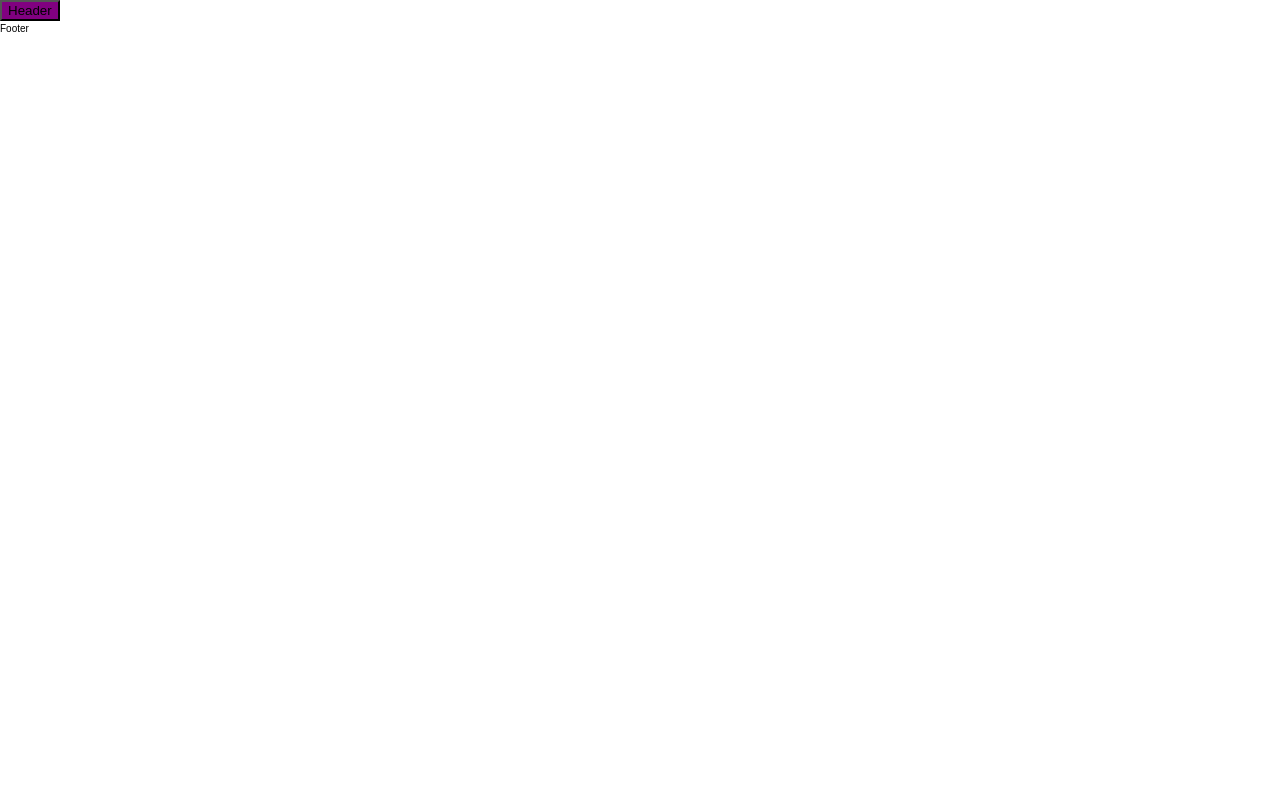
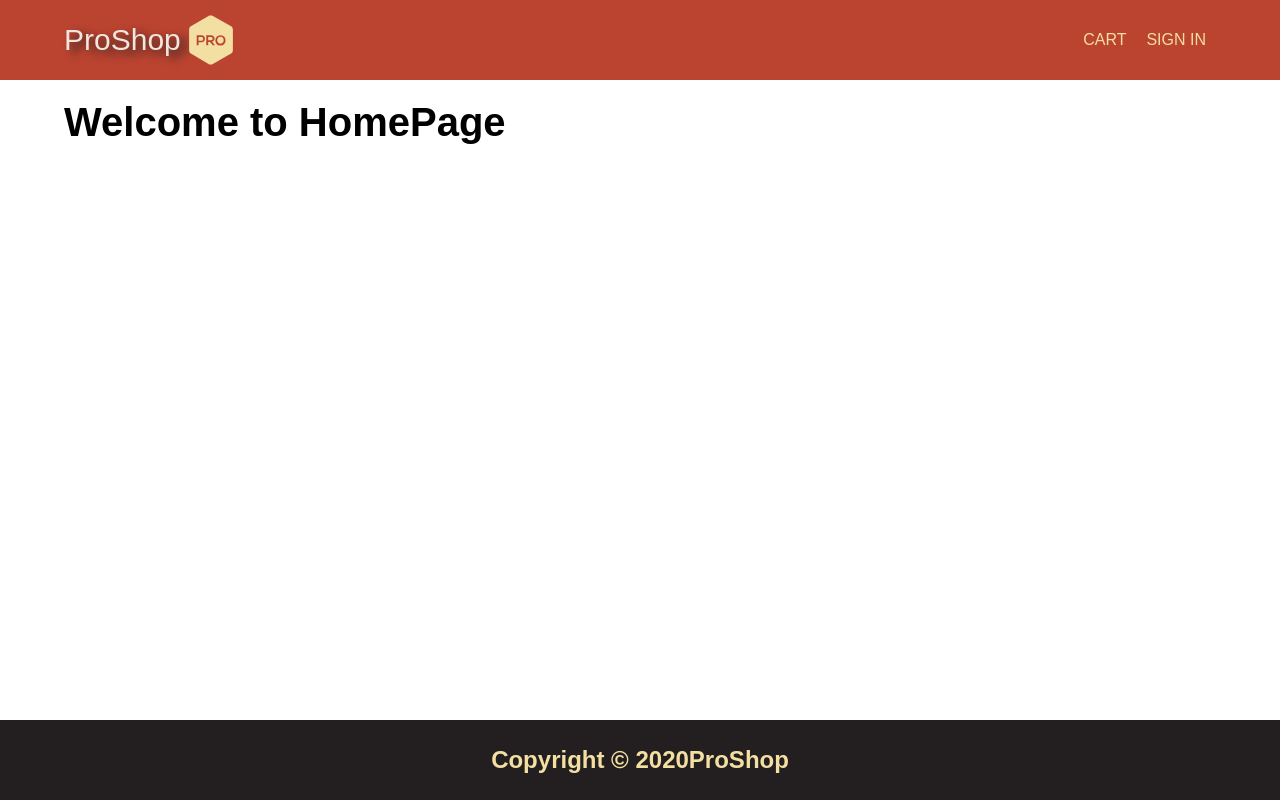
Before and after one commit to JunaidKhan-dev/proshop-frontend, a React (Create React App) app: page / in a window 1280 px wide. Built offline with nearby package versions, Linux system fonts and the light colour scheme.

Commit message:
header main and footer structure ☠️

```diff
--- a/package.json
+++ b/package.json
@@ -13,6 +13,7 @@
     "@types/styled-components": "^5.1.4",
     "react": "^17.0.1",
     "react-dom": "^17.0.1",
+    "react-icons": "^3.11.0",
     "react-scripts": "4.0.0",
     "styled-components": "^5.2.1",
     "typescript": "^4.0.3",
--- a/src/App.tsx
+++ b/src/App.tsx
@@ -1,10 +1,16 @@
 import React from "react";
-import Layout from "./components/layout/Layout";
+import Footer from "./components/footer/Footer";
+import Header from "./components/header/Header";
+import Home from "./pages/Home";
 
 const App = (props: any) => {
   return (
     <>
-      <Layout>{props.children}</Layout>
+      <Header />
+      <main>
+        <Home />
+      </main>
+      <Footer />
     </>
   );
 };
--- a/src/components/footer/Footer.tsx
+++ b/src/components/footer/Footer.tsx
@@ -1,9 +1,27 @@
 import React from "react";
+import styled from "styled-components";
 
-interface Props {}
-
-const Footer = (props: Props) => {
-  return <footer>Footer</footer>;
+const FooterWrapper = styled.footer`
+  background: ${(props) => props.theme.colors.dark};
+  min-height: 8rem;
+  color: ${(props) => props.theme.colors.yellow};
+  text-align: center;
+  display: flex;
+  flex-wrap: wrap;
+  justify-content: center;
+  align-items: center;
+`;
+const Footer = (props: any) => {
+  return (
+    <FooterWrapper>
+      <div className="container">
+        <h2>
+          Copyright &copy; {new Date().getFullYear()}
+          ProShop
+        </h2>
+      </div>
+    </FooterWrapper>
+  );
 };
 
 export default Footer;
--- a/src/components/header/Header.tsx
+++ b/src/components/header/Header.tsx
@@ -1,15 +1,69 @@
 import React from "react";
 import styled from "styled-components";
+import { FaThemeco } from "react-icons/fa";
+const HeaderWrapper = styled.header`
+  background: ${(props) => props.theme.colors.orange};
+  color: ${(props) => props.theme.colors.light};
+  nav {
+    display: flex;
+    flex-wrap: wrap;
+    justify-content: space-between;
+    align-items: center;
+    min-height: 8rem;
+    span {
+      display: flex;
+      justify-content: center;
+      align-items: center;
+      text-align: center;
+      height: 50px;
+      font-size: 3rem;
+      text-shadow: 7px 4px 10px ${(props) => props.theme.colors.dark};
+      cursor: pointer;
+      i {
+        align-self: center;
+        vertical-align: center;
+        display: inline-flex;
+        margin-left: 0.5rem;
+        font-size: 5rem;
+        color: ${(props) => props.theme.colors.yellow};
+      }
+    }
+  }
 
-const Button = styled.button`
-  background: ${(props) => props.theme.colors.primary};
+  ul {
+    display: flex;
+    flex-wrap: wrap;
+    list-style: none;
+    li {
+      display: inline-block;
+      margin: 0 1rem;
+      a {
+        text-decoration: none;
+        color: ${(props) => props.theme.colors.yellow};
+      }
+    }
+  }
 `;
-
 const Header = (props: any) => {
   return (
-    <header>
-      <Button>Header </Button>
-    </header>
+    <HeaderWrapper>
+      <nav className="container">
+        <span onClick={() => console.log("go to home")}>
+          ProShop{" "}
+          <i>
+            <FaThemeco />
+          </i>
+        </span>
+        <ul>
+          <li>
+            <a href="#">CART</a>
+          </li>
+          <li>
+            <a href="#">SIGN IN</a>
+          </li>
+        </ul>
+      </nav>
+    </HeaderWrapper>
   );
 };
 
--- a/src/components/layout/Layout.tsx
+++ /dev/null
@@ -1,20 +0,0 @@
-import React, { ReactNode } from "react";
-import Footer from "../footer/Footer";
-import Header from "../header/Header";
-
-interface Props {
-  children: {
-    content: ReactNode;
-  };
-}
-const Layout = ({ children }: Props) => {
-  return (
-    <div>
-      <Header />
-      {children}
-      <Footer />
-    </div>
-  );
-};
-
-export default Layout;
--- a/src/globalStyles.tsx
+++ b/src/globalStyles.tsx
@@ -22,7 +22,7 @@ body {
   padding: 0;
   box-sizing: border-box;
   font-family: 'Nunito', Sans-Serif;
-  font-size: 1rem;
+  font-size: 1.6rem;
   line-height:1.6;
 }
 
@@ -37,13 +37,44 @@ a{
 h1, h2, h3, h4,h5,h6,p, li, ul{
   margin: 0;
 }
+
+main {
+  min-height: calc(100vh - 16rem);
+}
+.container {
+width:90%;
+max-width:1280px;
+margin:0 auto;
+}
+
 `;
 
-const COLORS = {
-  text: "black",
-  background: "white",
-  primary: "purple",
+interface COLOR {
+  orange: string;
+  dark: string;
+  blue: string;
+  yellow: string;
+  light: string;
+}
+
+const COLORS: COLOR = {
+  orange: "#BB4430",
+  dark: "#231F20",
+  blue: "#7EBDC2",
+  yellow: "#F3DFA2",
+  light: "#EFE6DD",
 };
 
-export { COLORS };
+const TYPOS: any = {
+  sizes: {
+    XXL: "5rem",
+    XL: "4rem",
+    L: "3rem",
+    M: "2rem",
+    S: "1rem",
+    XS: "0.5rem",
+  },
+};
+
+export { COLORS, TYPOS };
 export default GlobalStyle;
--- a/src/index.tsx
+++ b/src/index.tsx
@@ -1,13 +1,13 @@
 import React from "react";
 import ReactDOM from "react-dom";
-import styled, { ThemeProvider } from "styled-components";
+import { ThemeProvider } from "styled-components";
 import App from "./App";
-import GlobalStyle, { COLORS } from "./globalStyles";
+import GlobalStyle, { COLORS, TYPOS } from "./globalStyles";
 
 ReactDOM.render(
   <React.StrictMode>
     <GlobalStyle />
-    <ThemeProvider theme={{ colors: COLORS }}>
+    <ThemeProvider theme={{ colors: COLORS, typos: TYPOS }}>
       <App />
     </ThemeProvider>
   </React.StrictMode>,
--- /dev/null
+++ b/src/pages/Home.tsx
@@ -0,0 +1,18 @@
+import React from "react";
+import styled from "styled-components";
+
+const SectionWrapper = styled.section`
+  padding-top: 1rem;
+  h1 {
+    font-size: ${(props) => props.theme.typos.sizes.XL};
+  }
+`;
+const Home = () => {
+  return (
+    <SectionWrapper className="container">
+      <h1>Welcome to HomePage</h1>
+    </SectionWrapper>
+  );
+};
+
+export default Home;
```
Also changed, not shown: 1 other file (tests, documents, lock files or other folders).
